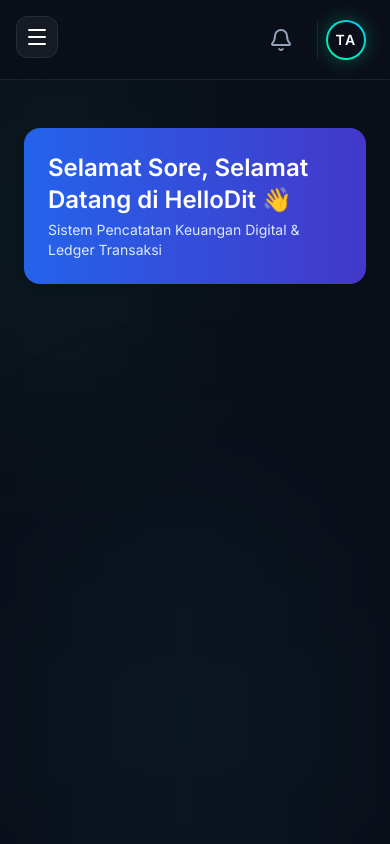
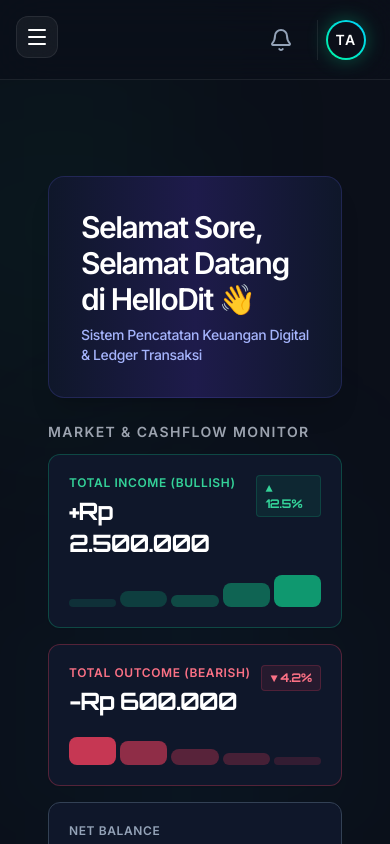
Before and after one commit to NEMOOO757/hellodit, a Next.js app: page /dashboard in a window 390 px wide. Built offline with nearby package versions, Linux system fonts and the light colour scheme.

Commit message:
Design: trading theme style chart and tight font style update

```diff
--- a/src/app/(dashboard)/dashboard/page.tsx
+++ b/src/app/(dashboard)/dashboard/page.tsx
@@ -1,7 +1,7 @@
+"use client";
 import React from 'react';
 
 export default function DashboardPage() {
-  // Membuat ucapan dinamis berdasarkan jam di laptop user
   const jam = new Date().getHours();
   let ucapan = "Selamat Malam";
   if (jam < 11) ucapan = "Selamat Pagi";
@@ -9,10 +9,63 @@
   else if (jam < 19) ucapan = "Selamat Sore";
 
   return (
-    // mt-6 artinya memberi jarak atas agar tidak menutupi tombol ID/EN di header
-    <div className="mt-6 p-6 bg-gradient-to-r from-blue-600 to-indigo-700 text-white rounded-2xl shadow-md mb-6">
-      <h1 className="text-2xl font-bold mb-1">{ucapan}, Selamat Datang di HelloDit 👋</h1>
-      <p className="text-sm text-blue-100">Sistem Pencatatan Keuangan Digital & Ledger Transaksi</p>
+    <div className="p-6 mt-12 font-sans tracking-tight">
+      {/* Box Welcome Banner */}
+      <div className="p-8 bg-gradient-to-r from-slate-900 via-indigo-950 to-slate-900 text-white rounded-2xl shadow-xl border border-indigo-500/20 mb-6">
+        <h1 className="text-3xl font-extrabold mb-2 tracking-tighter">{ucapan}, Selamat Datang di HelloDit 👋</h1>
+        <p className="text-indigo-300 text-sm font-medium">Sistem Pencatatan Keuangan Digital & Ledger Transaksi</p>
+      </div>
+
+      {/* DIAGRAM TRADING MINI (MARKET OVERVIEW) */}
+      <h2 className="text-sm font-bold text-gray-400 uppercase tracking-widest mb-3">Market & Cashflow Monitor</h2>
+      <div className="grid grid-cols-1 md:grid-cols-3 gap-4 mb-6">
+
+        {/* Card Pemasukan ala Bullish Trading */}
+        <div className="bg-slate-900 border border-emerald-500/30 p-5 rounded-xl shadow-sm">
+          <div className="flex justify-between items-start">
+            <div>
+              <p className="text-xs font-semibold text-emerald-400 uppercase tracking-wider">Total Income (Bullish)</p>
+              <h3 className="text-2xl font-bold text-white font-mono mt-1 tracking-tighter">+Rp 2.500.000</h3>
+            </div>
+            <span className="text-xs font-bold bg-emerald-500/10 text-emerald-400 px-2 py-1 rounded border border-emerald-500/20 font-mono">▲ 12.5%</span>
+          </div>
+          {/* Simulasi Mini Chart Line Hijau */}
+          <div className="h-8 mt-4 flex items-end gap-1 opacity-80">
+            <div className="w-full h-2 bg-emerald-500/20 rounded-sm"></div>
+            <div className="w-full h-4 bg-emerald-500/30 rounded-sm"></div>
+            <div className="w-full h-3 bg-emerald-500/40 rounded-sm"></div>
+            <div className="w-full h-6 bg-emerald-500/60 rounded-sm"></div>
+            <div className="w-full h-8 bg-emerald-500 rounded-sm"></div>
+          </div>
+        </div>
+
+        {/* Card Pengeluaran ala Bearish Trading */}
+        <div className="bg-slate-900 border border-rose-500/30 p-5 rounded-xl shadow-sm">
+          <div className="flex justify-between items-start">
+            <div>
+              <p className="text-xs font-semibold text-rose-400 uppercase tracking-wider">Total Outcome (Bearish)</p>
+              <h3 className="text-2xl font-bold text-white font-mono mt-1 tracking-tighter">-Rp 600.000</h3>
+            </div>
+            <span className="text-xs font-bold bg-rose-500/10 text-rose-400 px-2 py-1 rounded border border-rose-500/20 font-mono">▼ 4.2%</span>
+          </div>
+          {/* Simulasi Mini Chart Line Merah */}
+          <div className="h-8 mt-4 flex items-end gap-1 opacity-80">
+            <div className="w-full h-7 bg-rose-500 rounded-sm"></div>
+            <div className="w-full h-6 bg-rose-500/70 rounded-sm"></div>
+            <div className="w-full h-4 bg-rose-500/40 rounded-sm"></div>
+            <div className="w-full h-3 bg-rose-500/30 rounded-sm"></div>
+            <div className="w-full h-2 bg-rose-500/20 rounded-sm"></div>
+          </div>
+        </div>
+
+        {/* Card Net Profit (Sisa Saldo) */}
+        <div className="bg-slate-900 border border-slate-700 p-5 rounded-xl shadow-sm">
+          <p className="text-xs font-semibold text-slate-400 uppercase tracking-wider">Net Balance</p>
+          <h3 className="text-2xl font-bold text-blue-400 font-mono mt-1 tracking-tighter">Rp 1.900.000</h3>
+          <p className="text-xs text-slate-500 mt-2 font-medium">Spread condition: Stable</p>
+        </div>
+
+      </div>
     </div>
   );
 }
--- a/src/app/(dashboard)/transactions/page.tsx
+++ b/src/app/(dashboard)/transactions/page.tsx
@@ -2,48 +2,49 @@
 import React, { useState } from 'react';
 
 export default function TransactionsPage() {
-  // Data dummy transaksi biar aplikasi langsung kelihatan hidup
-  const [transactions, setTransactions] = useState([
-    { id: 1, date: '2026-06-12', desc: 'Sewa Hosting Vercel', category: 'IT Infrastructure', type: 'outcome', amount: 150000 },
-    { id: 2, date: '2026-06-11', desc: 'Project Jasa Pembuatan Website', category: 'Income', type: 'income', amount: 2500000 },
-    { id: 3, date: '2026-06-10', desc: 'Beli Suku Cadang Mio 59mm', category: 'Hobby', type: 'outcome', amount: 450000 },
+  const [transactions] = useState([
+    { id: 1, date: '2026-06-12', time: '14:32', desc: 'Sewa Hosting Vercel', category: 'INFRASTRUCTURE', type: 'outcome', amount: 150000 },
+    { id: 2, date: '2026-06-11', time: '09:15', desc: 'Project Jasa Website', category: 'INCOME_PROJ', type: 'income', amount: 2500000 },
+    { id: 3, date: '2026-06-10', time: '19:40', desc: 'Suku Cadang Mio 59mm', category: 'HOBBY_ENG', type: 'outcome', amount: 450000 },
   ]);
 
   return (
-    <div className="p-6 mt-12">
+    <div className="p-6 mt-12 font-sans tracking-tight">
       <div className="flex justify-between items-center mb-6">
         <div>
-          <h1 className="text-2xl font-bold text-gray-800">Ledger Transaksi</h1>
-          <p className="text-sm text-gray-500">Kelola dan pantau semua arus kas masuk dan keluar.</p>
+          <h1 className="text-2xl font-extrabold text-slate-900 tracking-tighter">Ledger Order History</h1>
+          <p className="text-sm text-slate-500 font-medium">Real-time financial transaction records.</p>
         </div>
-        <button className="bg-blue-600 text-white px-4 py-2 rounded-lg text-sm font-semibold hover:bg-blue-700 transition">
-          + Tambah Transaksi
+        <button className="bg-slate-900 text-white px-4 py-2 rounded-lg text-sm font-bold border border-slate-700 hover:bg-slate-800 transition shadow-sm">
+          + EXECUTE TRANSACTION
         </button>
       </div>
 
-      {/* Tampilan Tabel */}
-      <div className="bg-white rounded-xl shadow-sm overflow-hidden border border-gray-100">
+      {/* Tampilan Tabel Ala Trading Orderbook */}
+      <div className="bg-slate-950 rounded-xl shadow-xl overflow-hidden border border-slate-800">
         <table className="w-full text-left border-collapse">
           <thead>
-            <tr className="bg-gray-50 border-b border-gray-100 text-gray-600 text-sm font-semibold">
-              <th className="p-4">Tanggal</th>
-              <th className="p-4">Deskripsi</th>
-              <th className="p-4">Kategori</th>
-              <th className="p-4 text-right">Jumlah</th>
+            <tr className="bg-slate-900 border-b border-slate-800 text-slate-400 text-xs font-bold uppercase tracking-wider">
+              <th className="p-4">Timestamp</th>
+              <th className="p-4">Asset / Description</th>
+              <th className="p-4">Tag Block</th>
+              <th className="p-4 text-right">Volume (Amount)</th>
             </tr>
           </thead>
-          <tbody className="text-sm text-gray-700">
+          <tbody className="text-sm font-mono text-slate-300">
             {transactions.map((t) => (
-              <tr key={t.id} className="border-b border-gray-50 hover:bg-gray-50/50 transition">
-                <td className="p-4">{t.date}</td>
-                <td className="p-4 font-medium text-gray-900">{t.desc}</td>
+              <tr key={t.id} className="border-b border-slate-900/60 hover:bg-slate-900/40 transition">
+                <td className="p-4 text-slate-500 text-xs">
+                  {t.date} <span className="text-slate-600 font-normal">{t.time}</span>
+                </td>
+                <td className="p-4 font-sans font-bold text-slate-200 tracking-tight">{t.desc}</td>
                 <td className="p-4">
-                  <span className="px-2 py-1 rounded-md text-xs font-medium bg-gray-100 text-gray-600">
+                  <span className="px-2 py-0.5 rounded text-[10px] font-bold bg-slate-800 text-slate-400 border border-slate-700">
                     {t.category}
                   </span>
                 </td>
-                <td className={`p-4 text-right font-semibold ${t.type === 'income' ? 'text-green-600' : 'text-red-600'}`}>
-                  {t.type === 'income' ? '+' : '-'} Rp {t.amount.toLocaleString('id-ID')}
+                <td className={`p-4 text-right font-bold text-base ${t.type === 'income' ? 'text-emerald-400' : 'text-rose-400'}`}>
+                  {t.type === 'income' ? '▲' : '▼'} Rp {t.amount.toLocaleString('id-ID')}
                 </td>
               </tr>
             ))}
```
